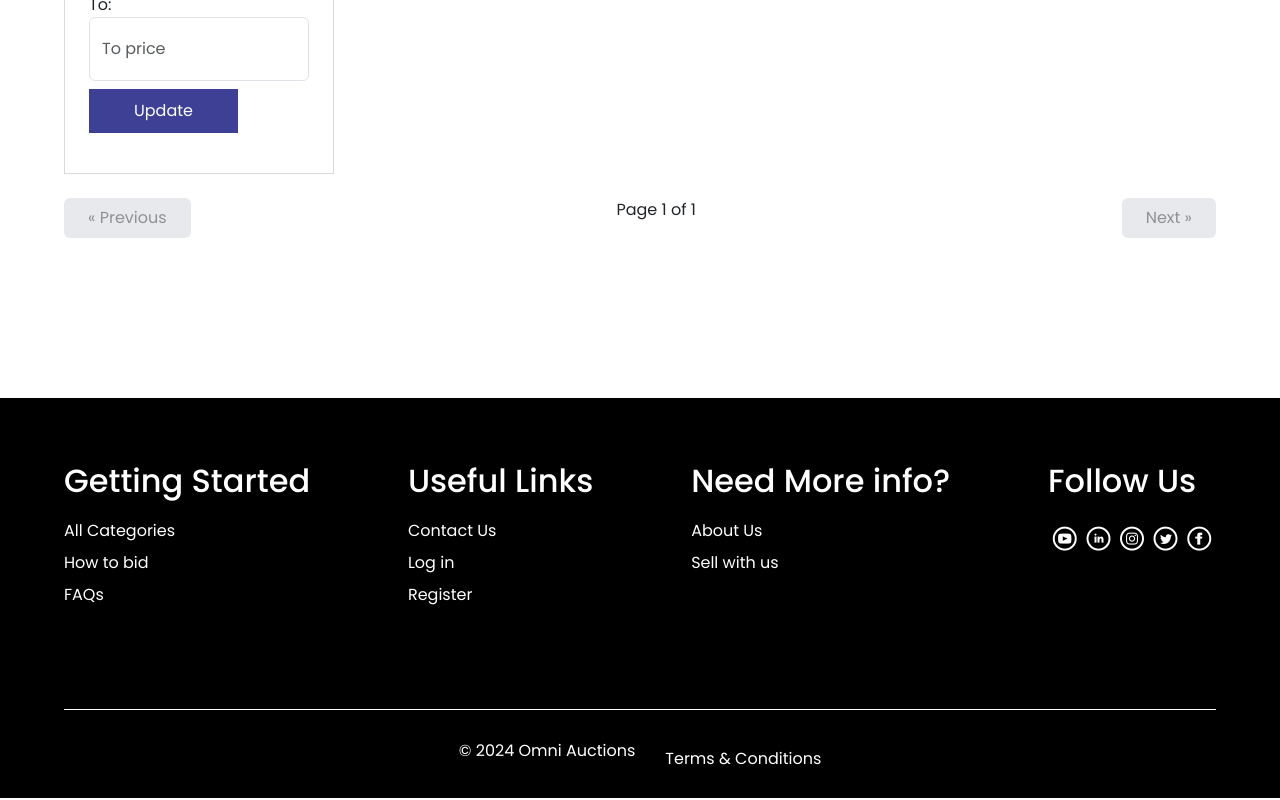
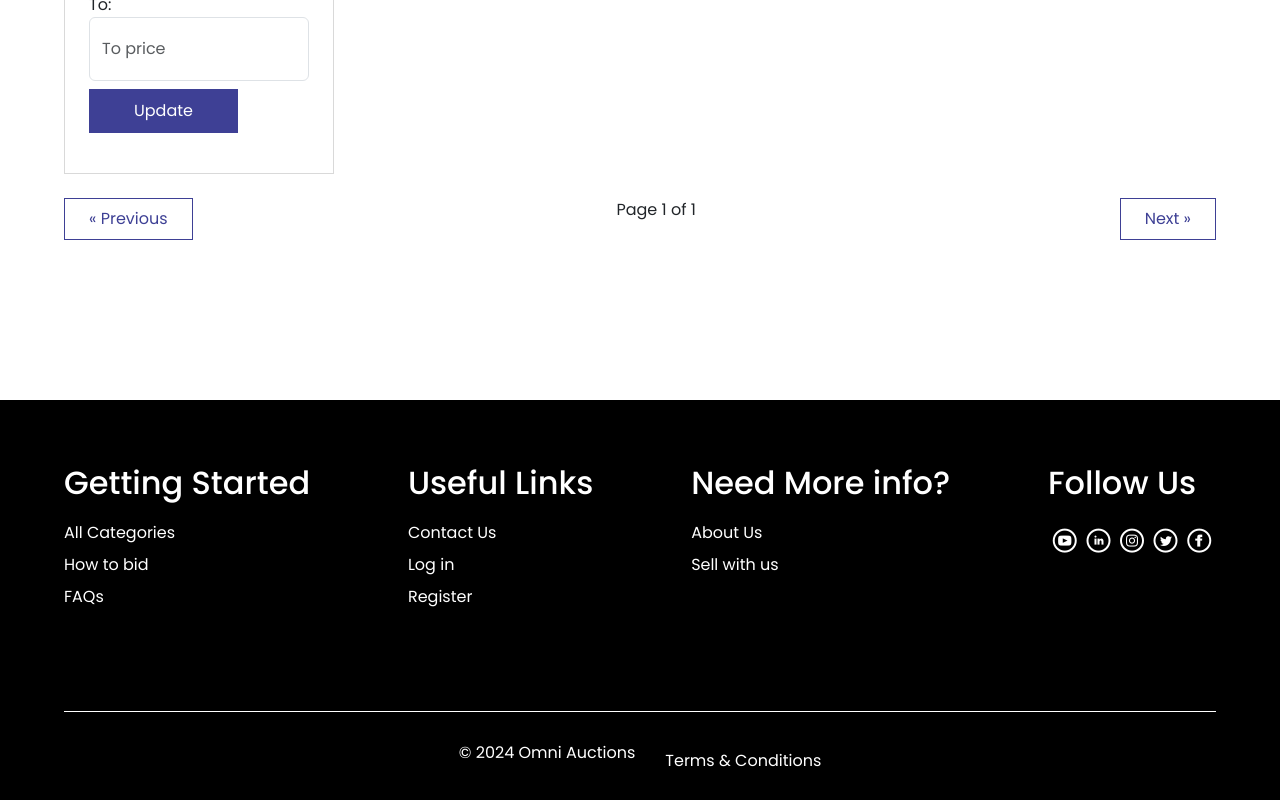
Before and after one commit to doucetech/omniauctions-frontend, a Next.js app: page /lots in a window 1280 px wide. Shown: the part 1094-1894 px from the top of the page. Built offline with nearby package versions, Linux system fonts and the light colour scheme; no server answers; a web font is replaced by a local one.

Commit message:
button styling

```diff
--- a/src/app/global.css
+++ b/src/app/global.css
@@ -748,6 +748,23 @@ nav {
 .display-nxt-prv-btns button:hover::before, .display-nxt-prv-btns button:hover::after {
 	color: var(--the-white);
 }
+.px-4.py-2.bg-gray-300.rounded.disabled\:opacity-50, .px-4.py-2.bg-gray-300.rounded.disabled\:opacity-50 {
+	cursor: pointer;
+	transition: 500ms;
+	-webkit-transition: 500ms;
+	-moz-transition: 500ms;
+	-ms-transition: 500ms;
+	-o-transition: 500ms;
+	background: var(--the-white);
+	color: var(--the-purple);
+	opacity: 1;
+	border: 1px solid var(--the-purple);
+	border-radius: 0 !important;
+}
+.px-4.py-2.bg-gray-300.rounded.disabled\:opacity-50:hover, .px-4.py-2.bg-gray-300.rounded.disabled\:opacity-50:hover {
+	background: var(--the-purple);
+	color: var(--the-white);
+}
 @media(max-width: 759px){
     .the-ac-flex {
 	display: grid;
```
